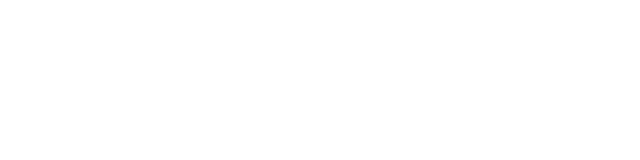
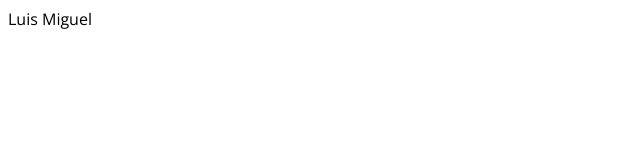
Before and after one commit to lmdelgallego/react-course, a Next.js app: page /user-profile in a window 1280 px wide. Before the commit this address had no page. Shown: the top 160 px of the page, without its empty margins (0-640 px from the left). Built offline with nearby package versions, Linux system fonts and the light colour scheme.

Commit message:
✨ S5.105. Using "getServerSideProps" for Server-side Rendering

```diff
--- /dev/null
+++ b/pages/user-profile.js
@@ -0,0 +1,15 @@
+function UserProfilePage(props) {
+  return (
+    <div>{props.username}</div>
+  )
+}
+
+export default UserProfilePage
+
+export async function getServerSideProps(context) {
+  return {
+    props: {
+      username: 'Luis Miguel'
+    }
+  };
+}
```
